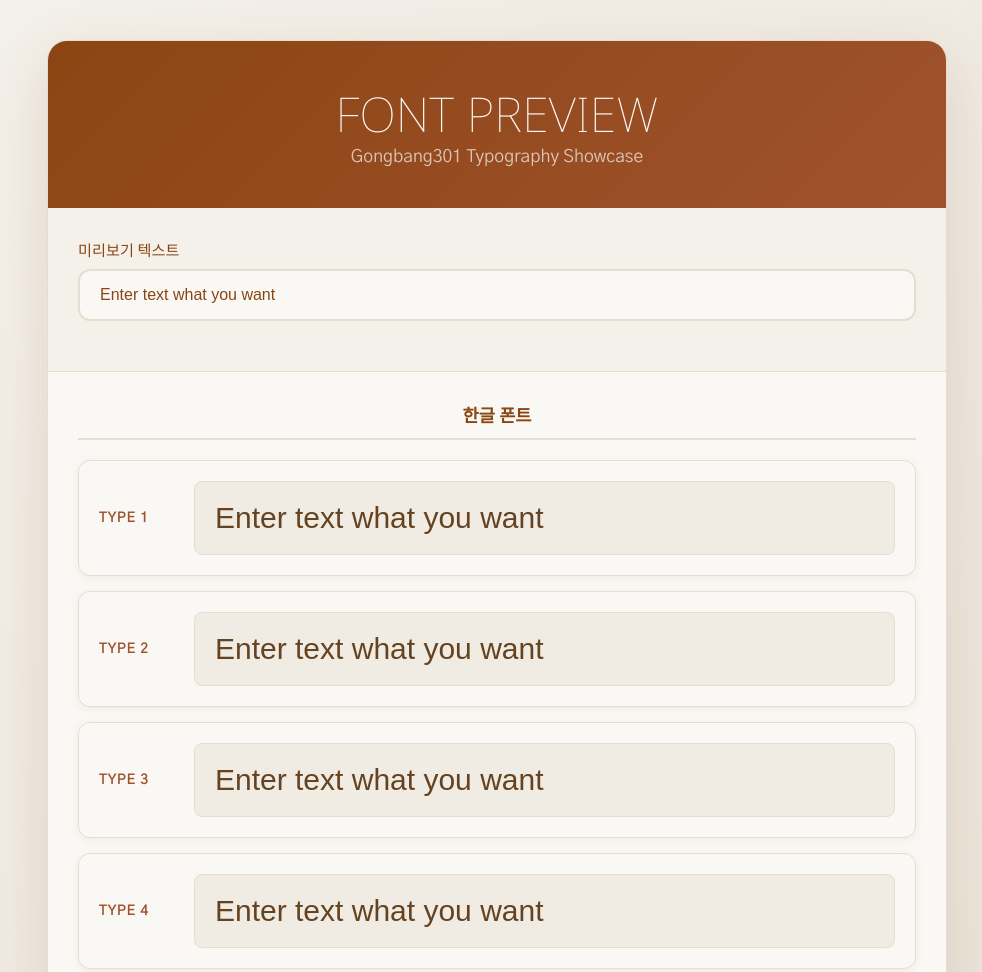
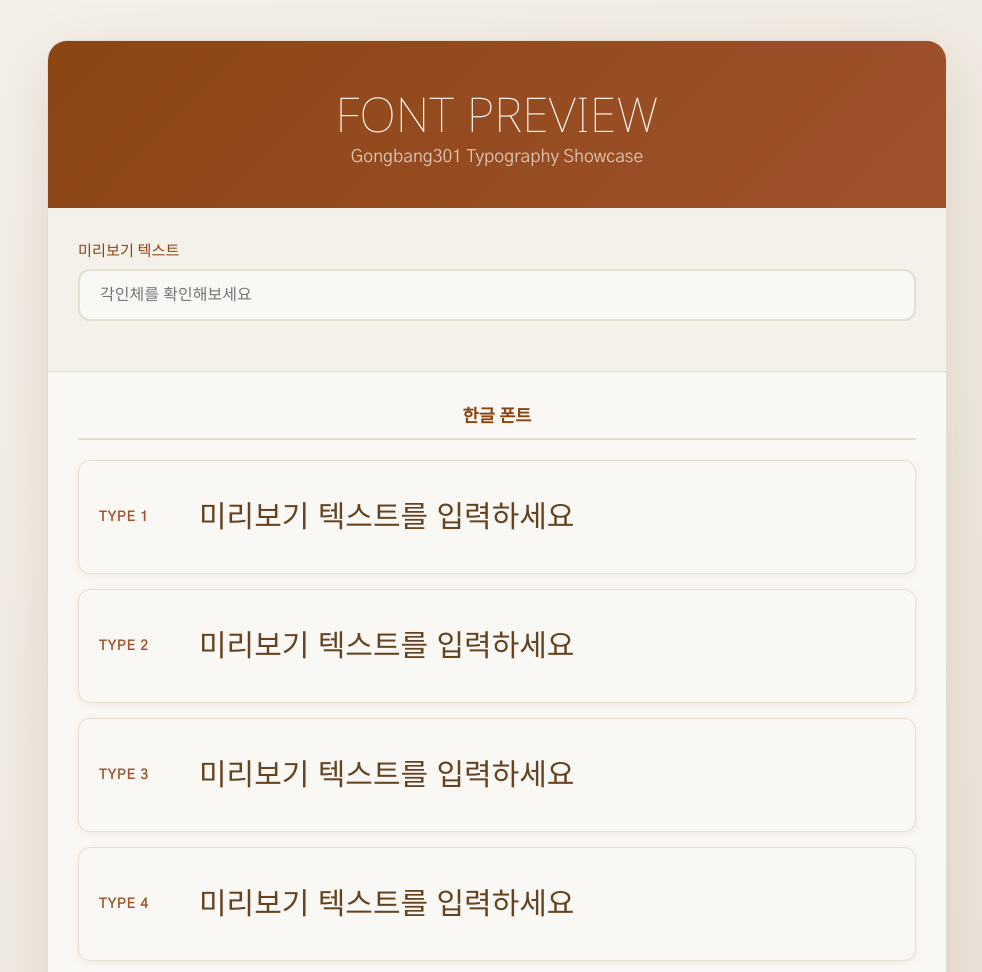
Before and after one commit to hms-dev-adm/font-preview, a plain HTML site: page index.html in a window 1280 px wide. Shown: the top 972 px of the page, without its empty margins (143-1125 px from the left). Drawn offline with Linux system fonts and the light colour scheme; a web font is replaced by a local one.

Commit message:
style : 폰트 input 디자인 변경

```diff
--- a/index.html
+++ b/index.html
@@ -26,8 +26,7 @@
     <div class="input-section">
       <div class="input-group">
         <label for="preview-text">미리보기 텍스트</label>
-        <input type="text" id="preview-text" class="text-input" value="Enter text what you want"
-          placeholder="각인체를 확인해보세요">
+        <input type="text" id="preview-text" class="text-input" placeholder="각인체를 확인해보세요">
       </div>
     </div>
 
--- a/style.css
+++ b/style.css
@@ -200,13 +200,13 @@
 .font-preview {
     flex: 1;
     padding: 15px 20px;
-    background: var(--accent-bg);
-    border-radius: 8px;
-    margin-left: 15px;
+    /* background: var(--accent-bg); */
+    /* border-radius: 8px; */
+    /* margin-left: 15px; */
     min-height: 60px;
-    display: flex;
-    align-items: center;
-    border: 1px solid var(--border-light);
+    /* display: flex; */
+    /* align-items: center; */
+    /* border: 1px solid var(--border-light); */
     transition: all 0.3s ease;
     color: var(--text-dark);
     line-height: 1.4;
@@ -216,3 +216,7 @@
     background: var(--accent-bg-hover);
     border-color: var(--border-accent);
 }
+
+.font-preview[data-font*="gb-engraving-t8"] {
+    font-size: 100px !important;
+}
```
